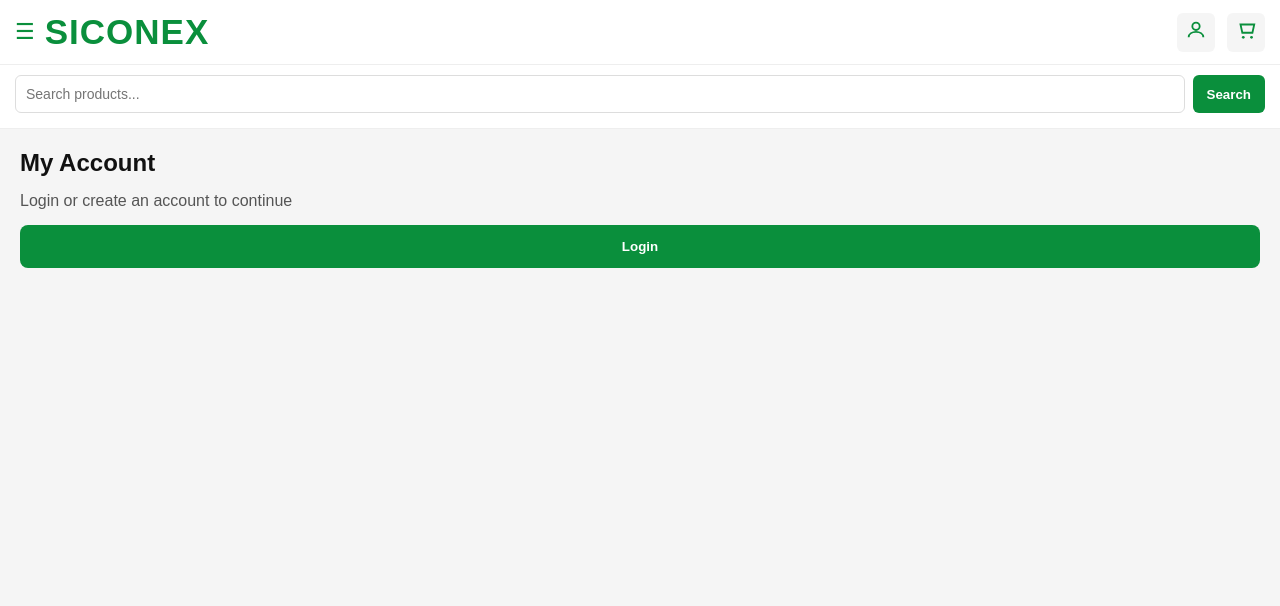
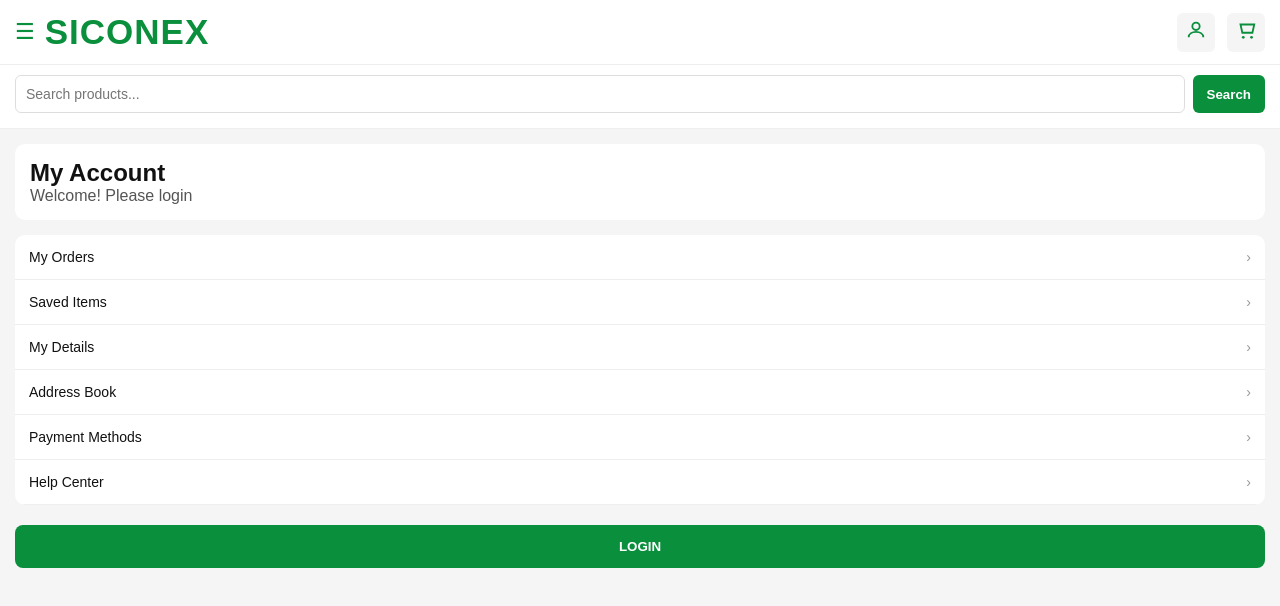
Before and after one commit to protichenoch1/siconex1, a Next.js app: page /account in a window 1280 px wide. Shown: the top 606 px of the page. Built offline with nearby package versions, Linux system fonts and the light colour scheme.

Commit message:
Refactor account page for improved user handling

```diff
--- a/app/account/page.js
+++ b/app/account/page.js
@@ -1,6 +1,6 @@
 "use client";
 
-import { useState, useEffect } from "react";
+import { useEffect, useState } from "react";
 
 export default function AccountPage() {
   const [user, setUser] = useState(null);
@@ -10,25 +10,75 @@ export default function AccountPage() {
     if (savedUser) setUser(savedUser);
   }, []);
 
-  // Logout
-  const handleLogout = () => {
+  const logout = () => {
     localStorage.removeItem("user");
     setUser(null);
   };
 
-  // If NOT logged in
-  if (!user) {
   return (
-      <div style={{ padding: "20px" }}>
+    <div style={{ padding: "15px", background: "#f5f5f5", minHeight: "100vh" }}>
+
+      {/* HEADER */}
+      <div style={{
+        background: "#fff",
+        padding: "15px",
+        borderRadius: "10px",
+        marginBottom: "15px"
+      }}>
         <h2>My Account</h2>
+        {user ? (
+          <p style={{ color: "#555" }}>
+            {user.name} • {user.email}
+          </p>
+        ) : (
+          <p style={{ color: "#555" }}>
+            Welcome! Please login
+          </p>
+        )}
+      </div>
 
-        <p style={{ margin: "15px 0", color: "#555" }}>
-          Login or create an account to continue
-        </p>
+      {/* MENU */}
+      <div style={{
+        background: "#fff",
+        borderRadius: "10px",
+        overflow: "hidden"
+      }}>
 
+        {[
+          "My Orders",
+          "Saved Items",
+          "My Details",
+          "Address Book",
+          "Payment Methods",
+          "Help Center"
+        ].map((item, index) => (
+          <div
+            key={index}
+            style={{
+              padding: "14px",
+              borderBottom: "1px solid #eee",
+              display: "flex",
+              justifyContent: "space-between",
+              alignItems: "center",
+              fontSize: "14px"
+            }}
+          >
+            <span>{item}</span>
+            <span style={{ color: "#999" }}>›</span>
+          </div>
+        ))}
+
+      </div>
+
+      {/* LOGIN / LOGOUT */}
+      <div style={{ marginTop: "20px" }}>
+        {!user ? (
           <button
             onClick={() => {
-            const fakeUser = { name: "Guest User", email: "guest@email.com" };
+              const fakeUser = {
+                name: "Aaron Bett",
+                email: "aaron@email.com"
+              };
               localStorage.setItem("user", JSON.stringify(fakeUser));
               setUser(fakeUser);
             }}
@@ -42,31 +92,11 @@ export default function AccountPage() {
               fontWeight: "bold"
             }}
           >
-          Login
+            LOGIN
           </button>
-      </div>
-    );
-  }
-
-  // If logged in
-  return (
-    <div style={{ padding: "20px" }}>
-      <h2>My Account</h2>
-
-      <div style={{
-        background: "#fff",
-        padding: "15px",
-        borderRadius: "10px",
-        border: "1px solid #eee",
-        marginTop: "15px"
-      }}>
-        <p><strong>Name:</strong> {user.name}</p>
-        <p><strong>Email:</strong> {user.email}</p>
-      </div>
-
-      <div style={{ marginTop: "20px" }}>
+        ) : (
           <button
-          onClick={handleLogout}
+            onClick={logout}
             style={{
               width: "100%",
               padding: "14px",
@@ -77,9 +107,11 @@ export default function AccountPage() {
               fontWeight: "bold"
             }}
           >
-          Logout
+            LOGOUT
           </button>
+        )}
       </div>
+
     </div>
   );
             }
```
Lines whose indentation alone changed are shown as unchanged.
